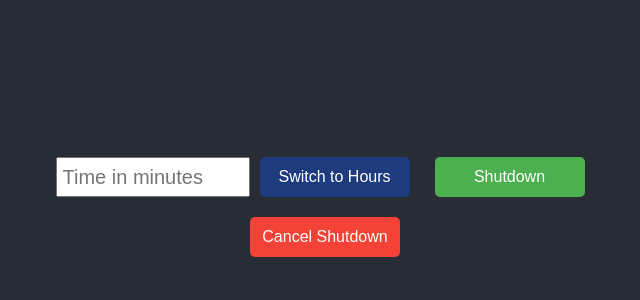
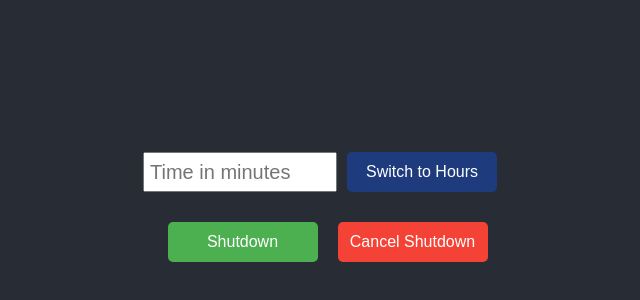
Before and after one commit to sohaviaestenome/shutdown-react, a React (Create React App) app: page / in a window 1280 px wide. Shown: the part 170-470 px from the top of the page, without its empty margins (315-955 px from the left). Built offline with nearby package versions, Linux system fonts and the light colour scheme.

Commit message:
final layout?

```diff
--- a/src/Components/TimeInputForm.css
+++ b/src/Components/TimeInputForm.css
@@ -6,14 +6,15 @@
   margin: 50px;
 }
 
-.time-input-form {
+.time-input-row {
   display: flex;
   flex-direction: row;
   align-items: center;
   justify-content: center;
+  margin-bottom: 10px;
 }
 
-.time-input-row {
+.form-and-cancel-container {
   display: flex;
   flex-direction: row;
   align-items: center;
@@ -41,7 +42,7 @@ button {
   font-size: 16px;
 }
 
-.time-input-form .toggle-button {
+.toggle-button {
   background-color: #1e3b7e;
 }
 
--- a/src/Components/TimeInputForm.js
+++ b/src/Components/TimeInputForm.js
@@ -41,7 +41,6 @@ const TimeInputForm = () => {
 
   return (
     <div className="time-input-form-container">
-      <form className="time-input-form" onSubmit={handleSubmit}>
       <div className="time-input-row">
         <TimeInput
           timeValue={timeValue}
@@ -55,10 +54,13 @@ const TimeInputForm = () => {
           handleToggle={handleToggle}
           className="toggle-button"
         />
+      </div>
+      <div className="form-and-cancel-container">
+        <form className="time-input-form" onSubmit={handleSubmit}>
           <button type="submit" className="shutdown-button">Shutdown</button>
-        </div>
         </form>
         <button onClick={handleCancelShutdown} className="cancel-button">Cancel Shutdown</button>
+      </div>
       <p className="message">{message}</p>
     </div>
   );
```
Lines whose indentation alone changed are shown as unchanged.
